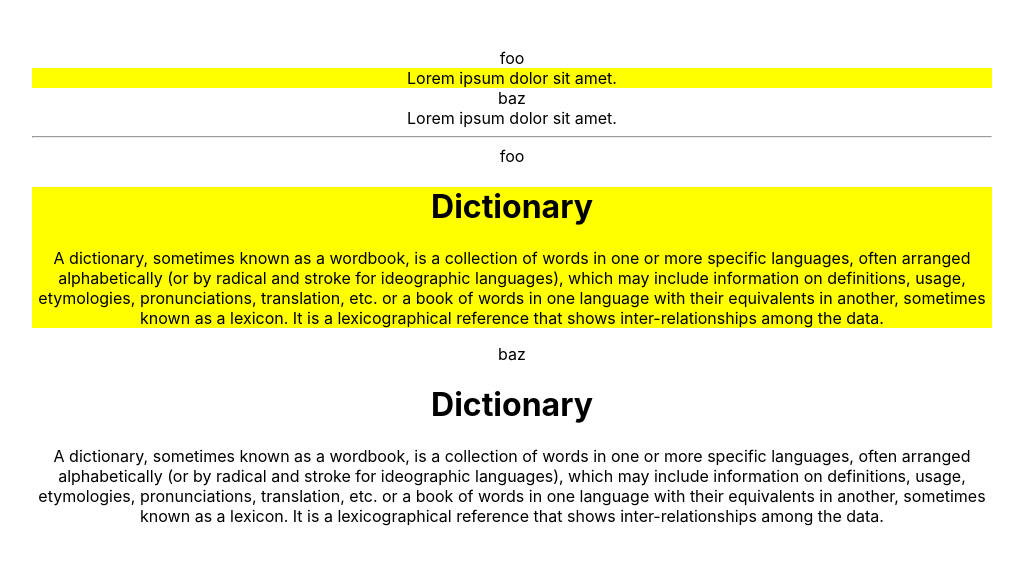
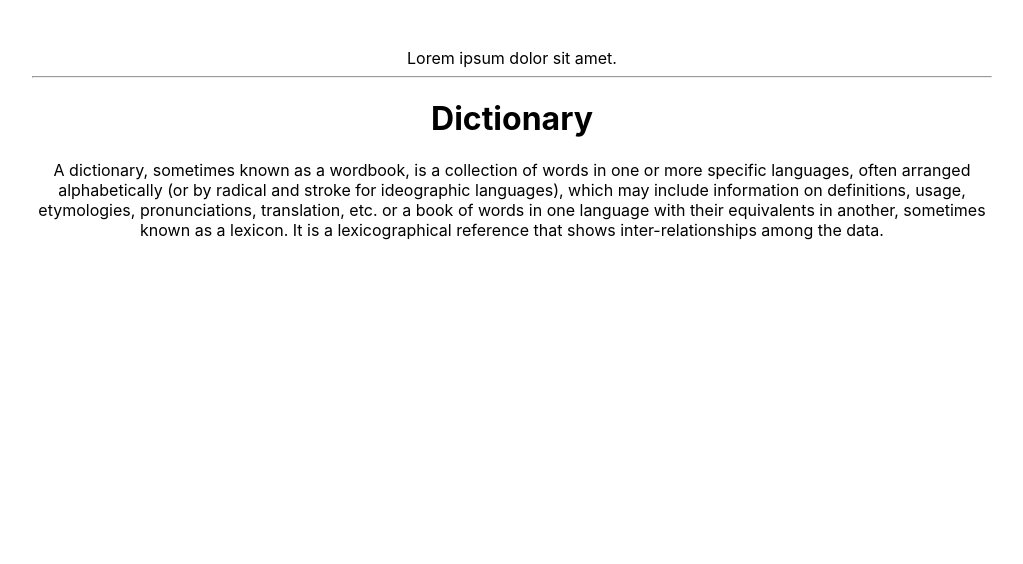
Before and after one commit to deimyts/dictionary-lookup, a React (Create React App) app: page / in a window 1280 px wide. Shown: the top 564 px of the page, without its empty margins (128-1151 px from the left). Built offline with nearby package versions, Linux system fonts and the light colour scheme.

Commit message:
feat: conditionally display TextWithHighlight

```diff
--- a/src/SelectableText.js
+++ b/src/SelectableText.js
@@ -21,7 +21,7 @@ export default class SelectableText extends React.Component {
     // }
     return (
       <React.Fragment>
-        <TextWithHighlight start='foo' middle={text} end='baz'/>
+        { this.props.highlightActive ? <TextWithHighlight start='foo' middle={text} end='baz'/> : null }
         <div onClick={this.props.handleClick}>{text}</div>
       </React.Fragment>
     );
```
